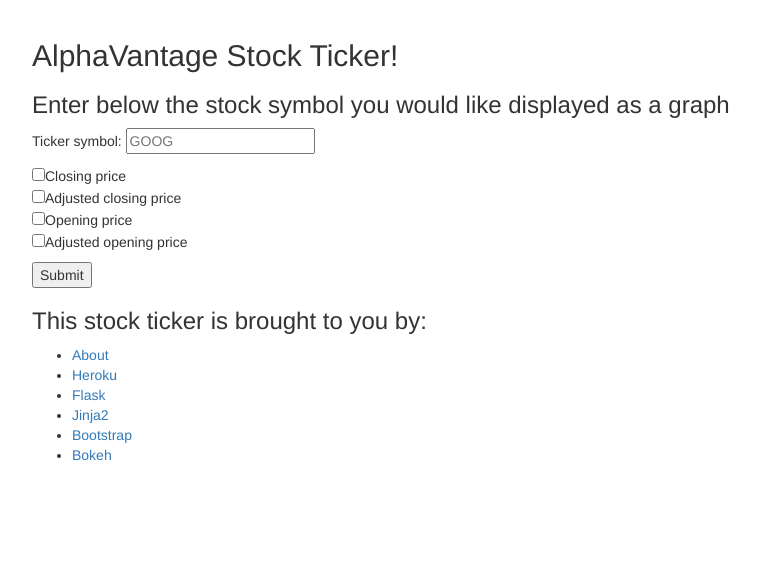
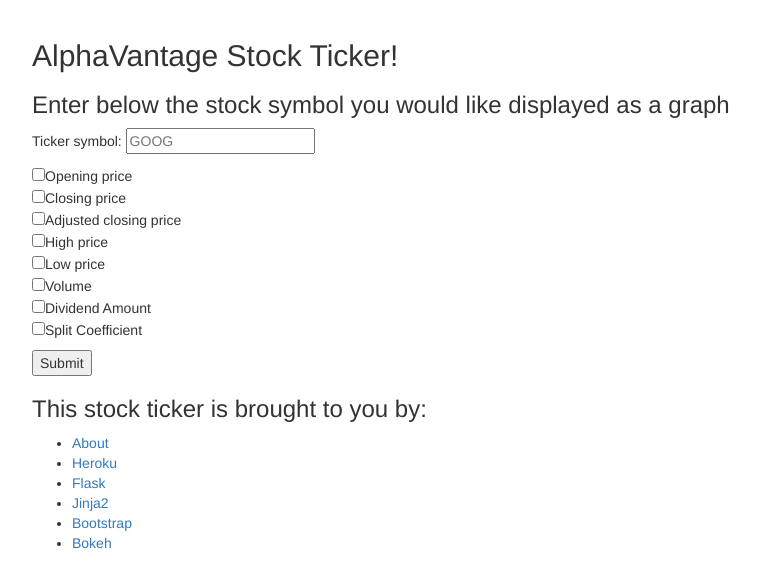
Before and after one commit to alzulas/flask-framework, a Flask app: page / in a window 1280 px wide. Shown: the part 51-631 px from the top of the page, without its empty margins (38-797 px from the left). Run offline with Flask 2, Linux system fonts and the light colour scheme; some libraries are stand-ins or nearby versions.

Commit message:
Added all features

```diff
--- a/app.py
+++ b/app.py
@@ -41,7 +41,6 @@ def result():
 
         df_API.index = pd.to_datetime(df_API.index, format='%Y/%m/%d')
         df_API[type_of_graph] = pd.to_numeric(df_API[type_of_graph])
-        df_API.info()
 
         x = df_API.index.tolist()
         y = df_API[type_of_graph].tolist()
--- a/templates/index.html
+++ b/templates/index.html
@@ -63,17 +63,19 @@
           <form id='input' method='post' action='result'>
           <p>Ticker symbol: <input type='text' name='ticker' placeholder='GOOG' /></p>
           <p>
+          <input type="checkbox" name='features' value='open' />Opening price<br>
           <input type="checkbox" name='features' value='close' />Closing price<br>
-          <input type="checkbox" name='features' value='adj_close' />Adjusted closing price<br>
-          <input type="checkbox" name='features' value='open' />Opening price<br>
-          <input type="checkbox" name='features' value='adj_open' />Adjusted opening price<br>
+          <input type="checkbox" name='features' value='adjusted close' />Adjusted closing price<br>
+          <input type="checkbox" name='features' value='high' />High price<br>
+          <input type="checkbox" name='features' value='low' />Low price<br>
+          <input type="checkbox" name='features' value='volume' />Volume<br>
+          <input type="checkbox" name='features' value='dividend amount' />Dividend Amount<br>
+          <input type="checkbox" name='features' value='split coefficient' />Split Coefficient<br>
           </p>
           <p><input type="submit" value="Submit"></p>
           </form>
 
-            <p></p>
-            <p></p>
-          <h3>This stock ticker is brought to you by:</h3>
+        <h3>This stock ticker is brought to you by:</h3>
           <ul>
             <li><a href="/about">About</a></li>
             <li><a target="_blank" href="https://www.heroku.com/">Heroku</a></li>
--- a/templates/result.html
+++ b/templates/result.html
@@ -58,7 +58,7 @@
         <div class="col-lg-12 text-left">
           <h2>{{result['ticker']}} Stock Ticker</h2>
           <p><a href="/">Home</a></p>
-          <p>Stock stuff </p>
+          <p>{{result['ticker']}}{{result['features']}} </p>
             <table border = 1>
          {% for key, value in result.items() %}
             <tr>
```
